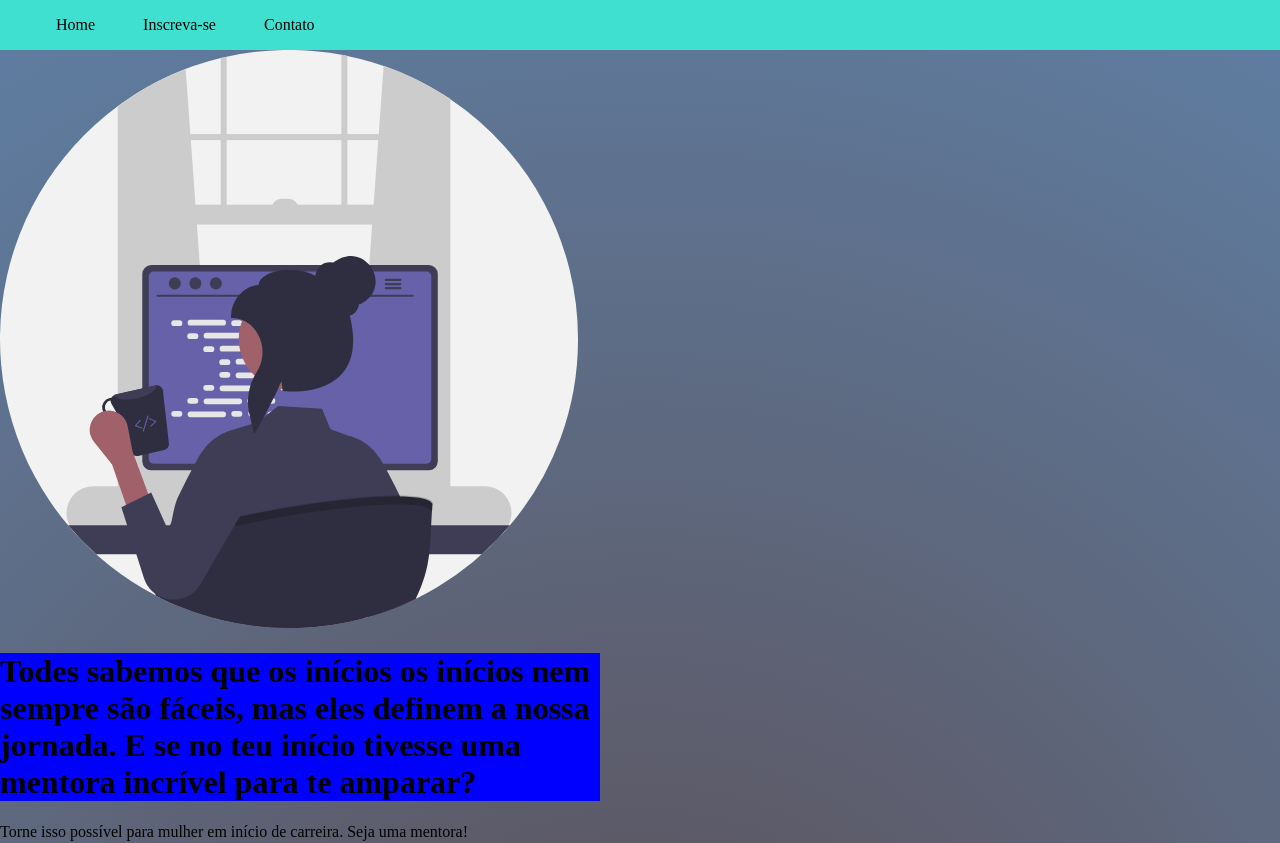
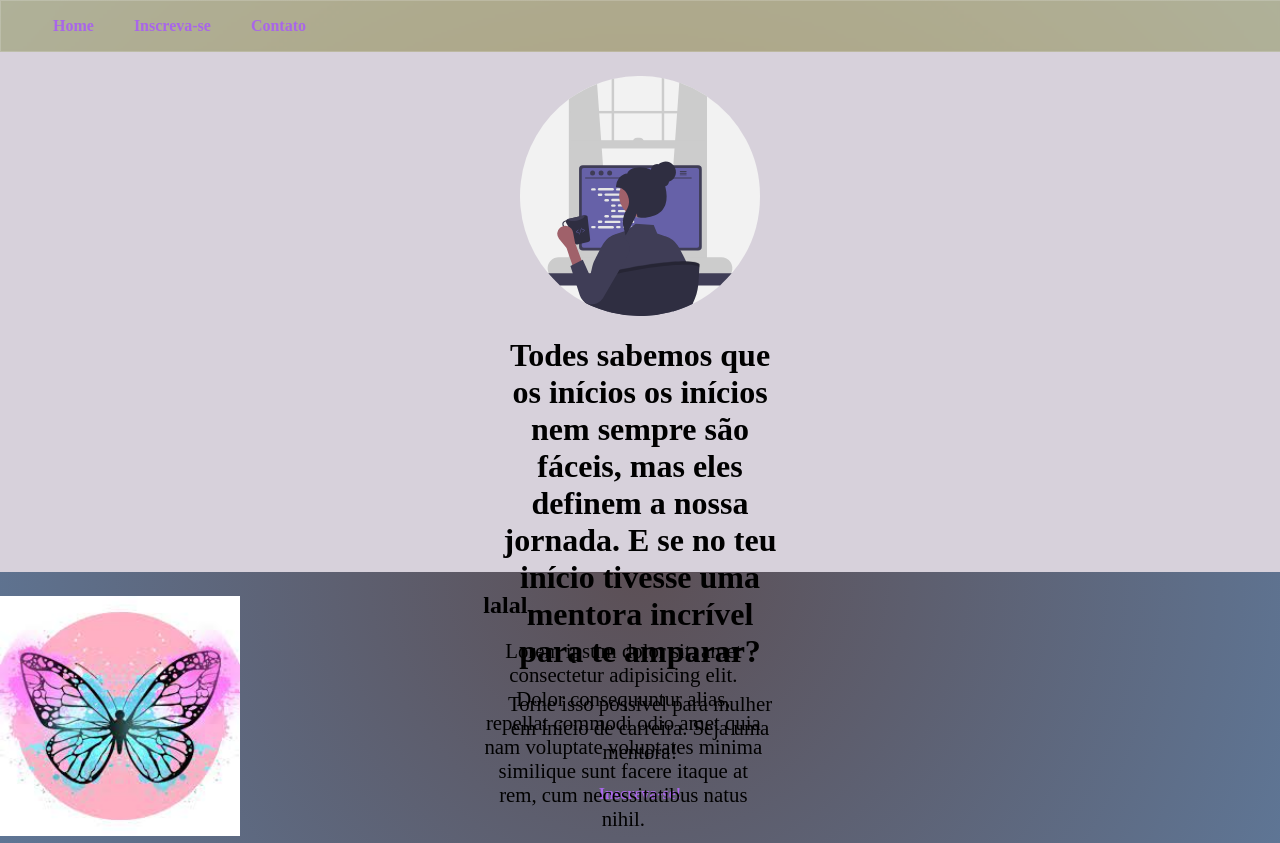
Before and after one commit to linefmv/AmparADevA, a React (Create React App) app: page / in a window 1280 px wide. Shown: the top 843 px of the page. Built offline with nearby package versions, Linux system fonts and the light colour scheme.

Commit message:
style: improve style

```diff
--- a/src/components/Header/header.styles.css
+++ b/src/components/Header/header.styles.css
@@ -1,26 +1,37 @@
-section {
+header {
   width: 100%;
-  height: 100vh;
-  background-image: url("../../assets/girls-coding.jpg");
+  height: 80vh;
   display: flex;
-  justify-content: center;
-  text-align: center;
+  flex-direction: column;
   align-items: center;
-  background-position: center;
-  background-size: cover;
-  background-repeat: no-repeat;
-  height: 722px;
+  height: 520px;
+  background-color: rgb(215, 209, 219);
+}
+
+img {
+  width: 100%;
+  max-width: 240px;
+  padding-top: 3vh;
 }
 
 h1 {
-  background-color: blue;
-  max-width: 600px;
+  max-width: 280px;
   width: 100%;
+  padding: 0 2vh;
+  text-align: center;
+  font-size: clamp(1rem, 0.6444rem + 1.7778vw, 2rem);
 }
 
-@media (min-width: 600px) {
-  section {
-    background-size: contain;
-    background-repeat: no-repeat;
-  }
+p {
+  margin-top: 0;
+  max-width: 280px;
+  width: 100%;
+  text-align: center;
+  font-size: clamp(0.8rem, 0.4867rem + 1.0667vw, 1.3rem);
 }
+
+a {
+  text-decoration: none;
+  color: rgb(169, 102, 233);
+  font-weight: bold;
+}
--- a/src/components/Menu/menu.styles.css
+++ b/src/components/Menu/menu.styles.css
@@ -1,11 +1,13 @@
 nav {
-  display: flex;
+  background: rgba( 240, 218, 145, 0.55 );
+  backdrop-filter: blur( 1.5px );
+  -webkit-backdrop-filter: blur( 1.5px );
+  border: 1px solid rgba( 255, 255, 255, 0.18 );  display: flex;
   width: 100%;
   flex-direction: row;
-  background-color: turquoise;
 }
 
-ul{
+ul {
   display: flex;
   list-style: none;
 }
@@ -16,7 +18,8 @@ li {
 }
 
 li a {
+  color: rgb(169, 102, 233);
+  font-weight: bold;
   text-decoration: none;
-  padding: 0 2vh;
-  color: black;
+  padding: 0 1.5vh;
 }
```
